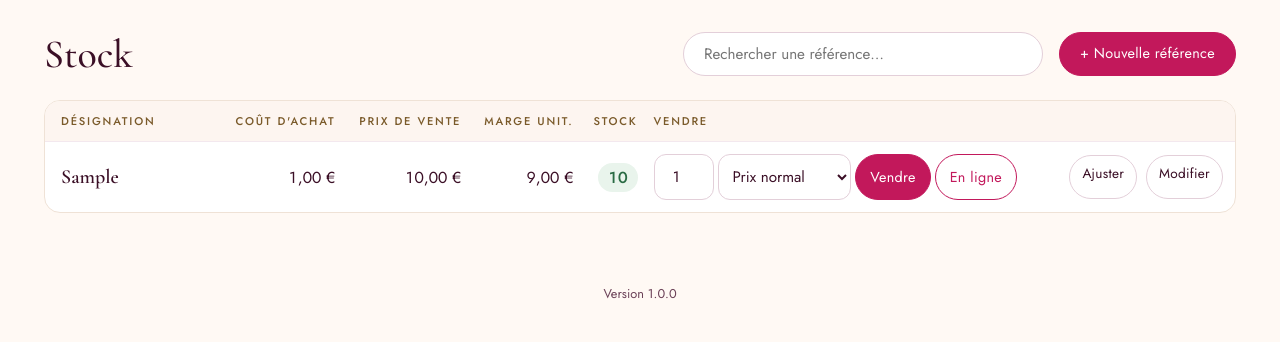
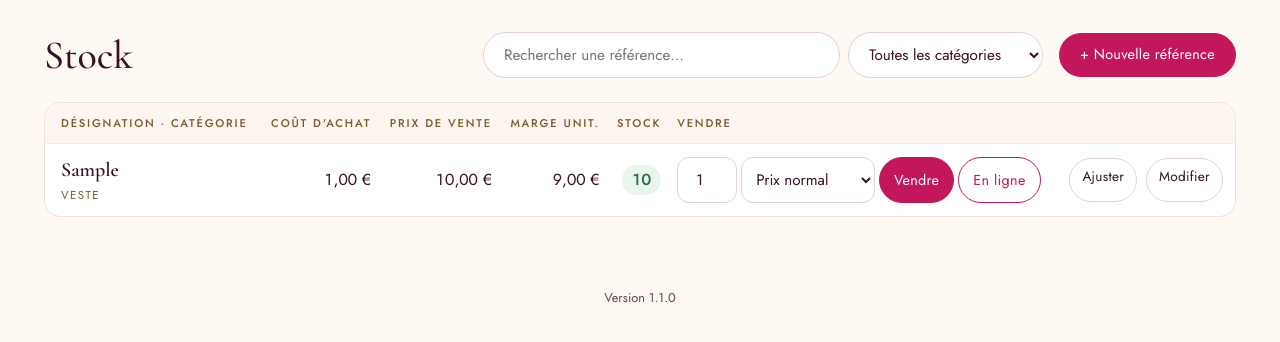
Before and after one commit to garnarak/Maisondannae, a Django app: page / in a window 1280 px wide. Shown: the part 69-411 px from the top of the page. Run offline with Django 5.2, Linux system fonts and the light colour scheme; a user stored in the database is signed in; data comes from the database, SQL or seed files in the repository; tables that the repository leaves empty hold one stand-in row (values such as "Sample post").

Commit message:
Catégories d'articles et confirmation des ventes en ligne (1.1.0)
- Modèle Categorie géré depuis l'administration, 7 catégories de départ
- Catégorie obligatoire à la création et modifiable avec « Modifier »
- Liste du stock : catégorie sous le nom de l'article, filtre par catégorie
- Bouton « En ligne » : confirmation avant d'enregistrer la vente

Co-Authored-By: Claude Opus 5.5 <noreply@anthropic.com>
Claude-Session: https://claude.ai/code/session_01EXjq8G4pUZHnwvSgxoo2db

```diff
--- a/config/settings.py
+++ b/config/settings.py
@@ -8,7 +8,7 @@ import dj_database_url
 BASE_DIR = Path(__file__).resolve().parent.parent
 
 # Version affichée dans l'application. À mettre à jour à chaque version publiée (voir CHANGELOG.md).
-APP_VERSION = "1.0.0"
+APP_VERSION = "1.1.0"
 
 DEBUG = os.environ.get("DJANGO_DEBUG", "1") == "1"
 SECRET_KEY = os.environ.get("DJANGO_SECRET_KEY", "dev-only-insecure-key" if DEBUG else None)
--- a/static/css/app.css
+++ b/static/css/app.css
@@ -58,7 +58,9 @@ small.muted { display: block; margin-top: 4px; font-size: .85rem; }
 
 .toolbar { display: flex; flex-wrap: wrap; gap: 16px; align-items: center; margin-bottom: 24px; }
 .toolbar h1 { margin: 0 auto 0 0; }
-.search { flex: 1 1 240px; max-width: 360px; }
+.search { flex: 1 1 240px; max-width: 560px; display: flex; gap: 8px; }
+.search input { flex: 1 1 auto; min-width: 0; }
+.search select { flex: 0 0 auto; width: auto; max-width: 13em; border-radius: 999px; }
 .search input { border-radius: 999px; padding-left: 20px; }
 .pager { display: flex; gap: 8px; }
 
@@ -201,3 +203,11 @@ small.paiement-detail { display: block; font-size: .78rem; }
   table.stock td.actions .button { padding: 8px 12px; font-size: .85rem; }
   table.stock td.actions .button + .button { margin-left: 4px; }
 }
+
+/* Catégorie affichée sous la désignation, dans la liste du stock. */
+.categorie { display: block; margin-top: 2px; font-size: .72rem; letter-spacing: .12em; text-transform: uppercase; color: var(--gold-text); }
+@media (max-width: 1180px) { table.stock td[data-label="Désignation"] { flex-wrap: wrap; } table.stock .categorie { flex-basis: 100%; text-align: right; } }
+@media (max-width: 760px) {
+  .search { flex: 1 1 100%; max-width: none; flex-wrap: wrap; }
+  .search input, .search select { flex: 1 1 100%; max-width: none; }
+}
--- a/stock/forms.py
+++ b/stock/forms.py
@@ -5,18 +5,25 @@ from django import forms
 from .models import FOND_DE_CAISSE, REMISES, Ajustement, Reference, Vente
 
 
-class ReferenceForm(forms.ModelForm):
+class CategorieObligatoireMixin:
+    def __init__(self, *args, **kwargs):
+        super().__init__(*args, **kwargs)
+        self.fields["categorie"].required = True
+        self.fields["categorie"].empty_label = "— Choisir une catégorie —"
+
+
+class ReferenceForm(CategorieObligatoireMixin, forms.ModelForm):
     class Meta:
         model = Reference
-        fields = ["designation", "cout_achat", "prix_vente", "quantite", "active"]
+        fields = ["designation", "categorie", "cout_achat", "prix_vente", "quantite", "active"]
 
 
-class ReferenceEditForm(forms.ModelForm):
+class ReferenceEditForm(CategorieObligatoireMixin, forms.ModelForm):
     """La quantité ne se modifie pas ici : elle passe par une vente ou un ajustement tracé."""
 
     class Meta:
         model = Reference
-        fields = ["designation", "cout_achat", "prix_vente", "active"]
+        fields = ["designation", "categorie", "cout_achat", "prix_vente", "active"]
 
 
 class VenteForm(forms.Form):
--- a/stock/models.py
+++ b/stock/models.py
@@ -35,8 +35,27 @@ class User(AbstractUser):
         super().save(*args, **kwargs)
 
 
+class Categorie(models.Model):
+    """Catégorie d'article (Veste, Pantalon…). La liste se gère depuis l'administration."""
+
+    nom = models.CharField(max_length=60, unique=True)
+
+    class Meta:
+        ordering = ["nom"]
+        verbose_name = "catégorie"
+
+    def __str__(self):
+        return self.nom
+
+
 class Reference(models.Model):
     designation = models.CharField("désignation", max_length=200, unique=True)
+    # Obligatoire dans les formulaires ; vide possible seulement pour les références
+    # créées avant l'ajout des catégories.
+    categorie = models.ForeignKey(
+        Categorie, on_delete=models.PROTECT, null=True, blank=True, related_name="references",
+        verbose_name="catégorie",
+    )
     cout_achat = models.DecimalField(
         "coût d'achat", max_digits=10, decimal_places=2, validators=[MinValueValidator(0)]
     )
--- a/stock/views.py
+++ b/stock/views.py
@@ -14,7 +14,7 @@ from django.views.decorators.http import require_POST
 
 from . import services
 from .forms import AjustementForm, PaiementForm, RecuperationForm, ReferenceEditForm, ReferenceForm, VenteForm
-from .models import FOND_DE_CAISSE, RecuperationEspeces, Reference, User, Vente, prix_remise
+from .models import FOND_DE_CAISSE, Categorie, RecuperationEspeces, Reference, User, Vente, prix_remise
 
 MONEY = DecimalField(max_digits=14, decimal_places=2)
 CA = ExpressionWrapper(F("prix_unitaire") * F("quantite"), output_field=MONEY)
@@ -36,10 +36,23 @@ def admin_required(view):
 @login_required
 def stock_list(request):
     q = request.GET.get("q", "").strip()
-    refs = Reference.objects.filter(active=True)
+    refs = Reference.objects.filter(active=True).select_related("categorie")
     if q:
         refs = refs.filter(designation__icontains=q)
-    return render(request, "stock/stock_list.html", {"references": refs, "q": q, "vente_form": VenteForm()})
+    categorie = request.GET.get("categorie", "")
+    if categorie.isdigit():
+        refs = refs.filter(categorie_id=int(categorie))
+    return render(
+        request,
+        "stock/stock_list.html",
+        {
+            "references": refs,
+            "q": q,
+            "categorie_choisie": int(categorie) if categorie.isdigit() else None,
+            "categories": Categorie.objects.all(),
+            "vente_form": VenteForm(),
+        },
+    )
 
 
 @login_required
--- a/templates/stock/stock_list.html
+++ b/templates/stock/stock_list.html
@@ -1,11 +1,23 @@
 {% extends "base.html" %}
 {% load humanize %}
-{% block title %}Stock{% endblock %}
+{% block title %}Stock<script>
+  // Une vente en ligne s'enregistre sans écran de paiement : on demande confirmation.
+  function confirmerVenteEnLigne(bouton) {
+    var quantite = bouton.form.querySelector("[name=quantite]").value || "1";
+    return confirm("Déclarer une vente EN LIGNE ?\n\n" + quantite + " × " + bouton.dataset.article +
+                   "\n\nElle ne sera attribuée à aucune vendeuse.");
+  }
+</script>
+{% endblock %}
 {% block content %}
 <div class="toolbar">
   <h1>Stock</h1>
   <form method="get" class="search">
     <input type="search" name="q" value="{{ q }}" placeholder="Rechercher une référence…" aria-label="Rechercher">
+    <select name="categorie" aria-label="Catégorie" onchange="this.form.submit()">
+      <option value="">Toutes les catégories</option>
+      {% for c in categories %}<option value="{{ c.pk }}" {% if c.pk == categorie_choisie %}selected{% endif %}>{{ c.nom }}</option>{% endfor %}
+    </select>
   </form>
   {% if user.is_admin %}<a class="button primary" href="{% url 'reference_create' %}">+ Nouvelle référence</a>{% endif %}
 </div>
@@ -14,7 +26,7 @@
 <table class="stock">
   <thead>
     <tr>
-      <th>Désignation</th>
+      <th>Désignation · Catégorie</th>
       {% if user.is_admin %}<th class="num">Coût d'achat</th>{% endif %}
       <th class="num">Prix de vente</th>
       {% if user.is_admin %}<th class="num">Marge unit.</th>{% endif %}
@@ -26,7 +38,8 @@
   <tbody>
   {% for ref in references %}
     <tr>
-      <td data-label="Désignation"><span class="designation">{{ ref.designation }}</span></td>
+      <td data-label="Désignation"><span class="designation">{{ ref.designation }}</span>
+        <span class="categorie">{{ ref.categorie.nom|default:"Sans catégorie" }}</span></td>
       {% if user.is_admin %}<td class="num" data-label="Coût d'achat">{{ ref.cout_achat|floatformat:"2g" }} €</td>{% endif %}
       <td class="num" data-label="Prix de vente">{{ ref.prix_vente|floatformat:"2g" }} €</td>
       {% if user.is_admin %}<td class="num" data-label="Marge unit.">{{ ref.marge_unitaire|floatformat:"2g" }} €</td>{% endif %}
@@ -40,7 +53,7 @@
             {% for pct, prix in ref.prix_soldes %}<option value="{{ pct }}">−{{ pct }} % · {{ prix|floatformat:"2g" }} €</option>{% endfor %}
           </select>
           <button class="primary" name="canal" value="magasin" title="Vente en boutique" {% if ref.quantite == 0 %}disabled{% endif %}>Vendre</button>
-          <button class="en-ligne" name="canal" value="en_ligne" title="Vente en ligne" {% if ref.quantite == 0 %}disabled{% endif %}>En ligne</button>
+          <button class="en-ligne" name="canal" value="en_ligne" title="Vente en ligne" onclick="return confirmerVenteEnLigne(this)" data-article="{{ ref.designation }}" {% if ref.quantite == 0 %}disabled{% endif %}>En ligne</button>
         </form>
       </td>
       <td class="actions">
@@ -49,9 +62,17 @@
       </td>
     </tr>
   {% empty %}
-    <tr><td colspan="7" class="muted">Aucune référence{% if q %} pour « {{ q }} »{% endif %}.</td></tr>
+    <tr><td colspan="8" class="muted">Aucune référence{% if q %} pour « {{ q }} »{% endif %}.</td></tr>
   {% endfor %}
   </tbody>
 </table>
 </div>
+<script>
+  // Une vente en ligne s'enregistre sans écran de paiement : on demande confirmation.
+  function confirmerVenteEnLigne(bouton) {
+    var quantite = bouton.form.querySelector("[name=quantite]").value || "1";
+    return confirm("Déclarer une vente EN LIGNE ?\n\n" + quantite + " × " + bouton.dataset.article +
+                   "\n\nElle ne sera attribuée à aucune vendeuse.");
+  }
+</script>
 {% endblock %}
```
Also changed, not shown: stock/admin.py (+13 -3 lines), stock/tests/test_categories.py (added, +75 -0 lines), stock/tests/test_production.py (+2 -1 lines), CHANGELOG.md, stock/migrations/0006_categories.py (added), 1 other file.
